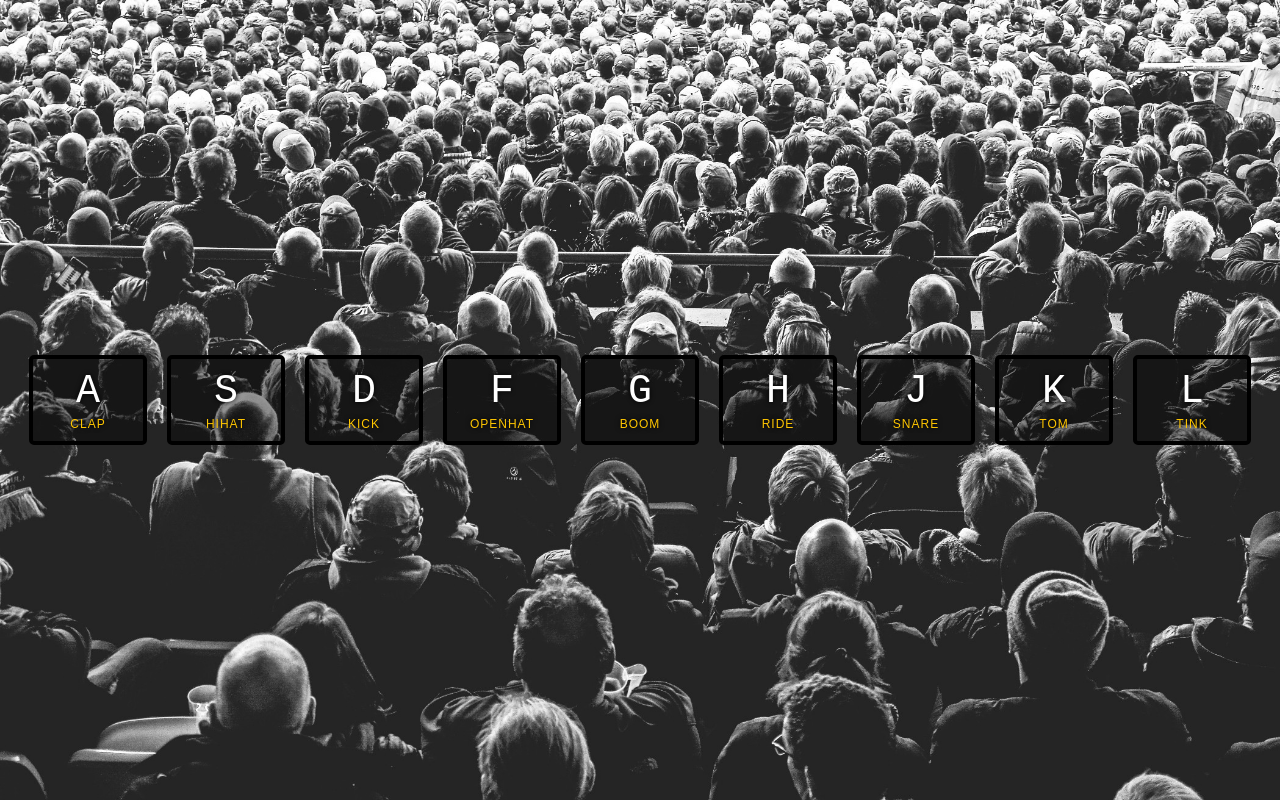
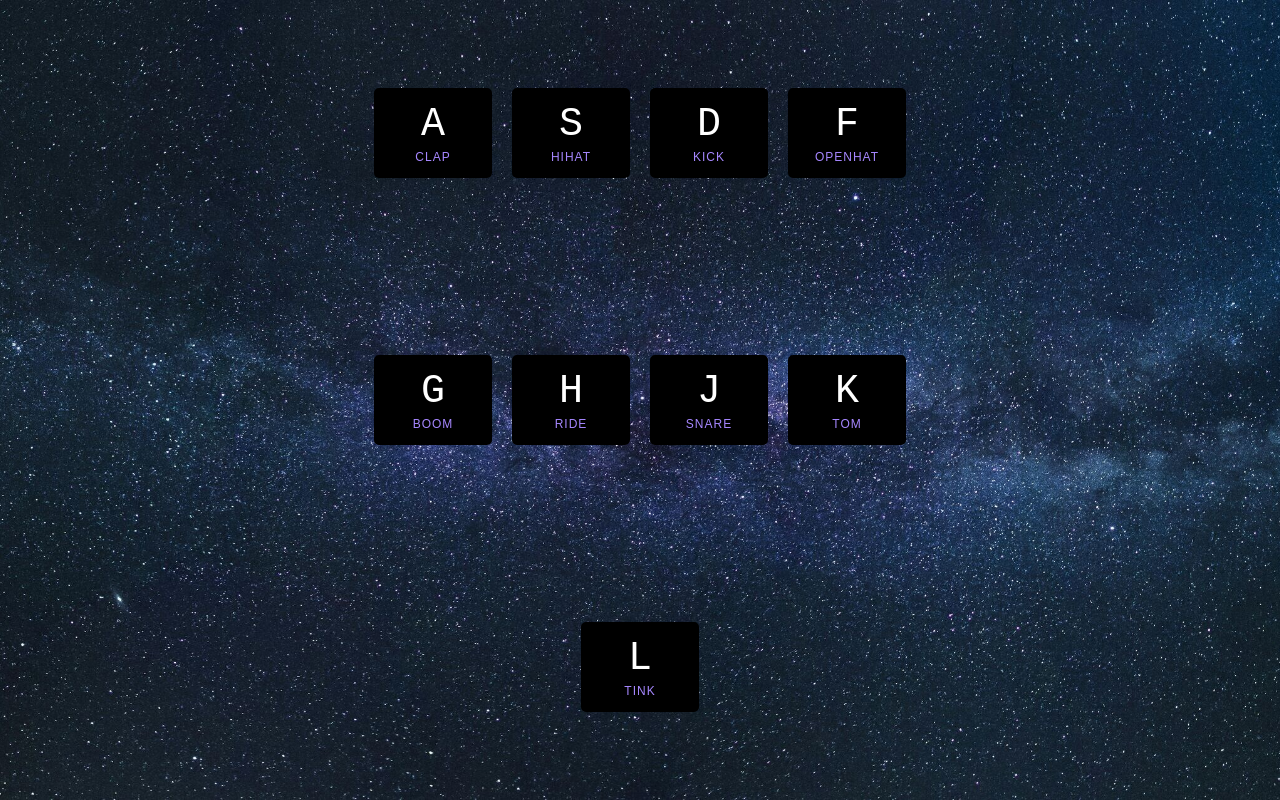
Before and after one commit to AliMohamed35/Drum-kit, a plain HTML site: page index.html in a window 1280 px wide. Drawn offline with Linux system fonts and the light colour scheme.

Commit message:
changed background

```diff
--- a/style.css
+++ b/style.css
@@ -1,13 +1,17 @@
 html {
   font-size: 10px;
-  background: url('./background.jpg') bottom center;
+  background: url("./backgrounds.jpg") bottom center;
   background-size: cover;
 }
 
-body,html {
+body,
+html {
   margin: 0;
   padding: 0;
   font-family: sans-serif;
+  display: flex;
+  align-items: center;
+  justify-content: center;
 }
 
 .keys {
@@ -16,26 +20,28 @@ body,html {
   min-height: 100vh;
   align-items: center;
   justify-content: center;
+  max-width: 50%;
+  flex-wrap: wrap;
 }
 
 .key {
-  border: .4rem solid black;
-  border-radius: .5rem;
+  border: 0.4rem solid black;
+  border-radius: 0.5rem;
   margin: 1rem;
   font-size: 1.5rem;
-  padding: 1rem .5rem;
-  transition: all .07s ease;
+  padding: 1rem 0.5rem;
+  transition: all 0.07s ease;
   width: 10rem;
   text-align: center;
   color: white;
-  background: rgba(0,0,0,0.4);
-  text-shadow: 0 0 .5rem black;
+  background: rgb(0, 0, 0);
+  text-shadow: 0 0 0.5rem black;
 }
 
 .playing {
   transform: scale(1.1);
-  border-color: #ffc600;
-  box-shadow: 0 0 1rem #ffc600;
+  border-color: #a687ff;
+  box-shadow: 0 0 1rem #a687ff;
 }
 
 kbd {
@@ -46,6 +52,12 @@ kbd {
 .sound {
   font-size: 1.2rem;
   text-transform: uppercase;
-  letter-spacing: .1rem;
-  color: #ffc600;
+  letter-spacing: 0.1rem;
+  color: #a687ff;
 }
+
+/* @media (max-width: 44rem) {
+  .keys {
+    flex-wrap: wrap;
+  }
+} */
```
Also changed, not shown: backgrounds.jpg (added).
